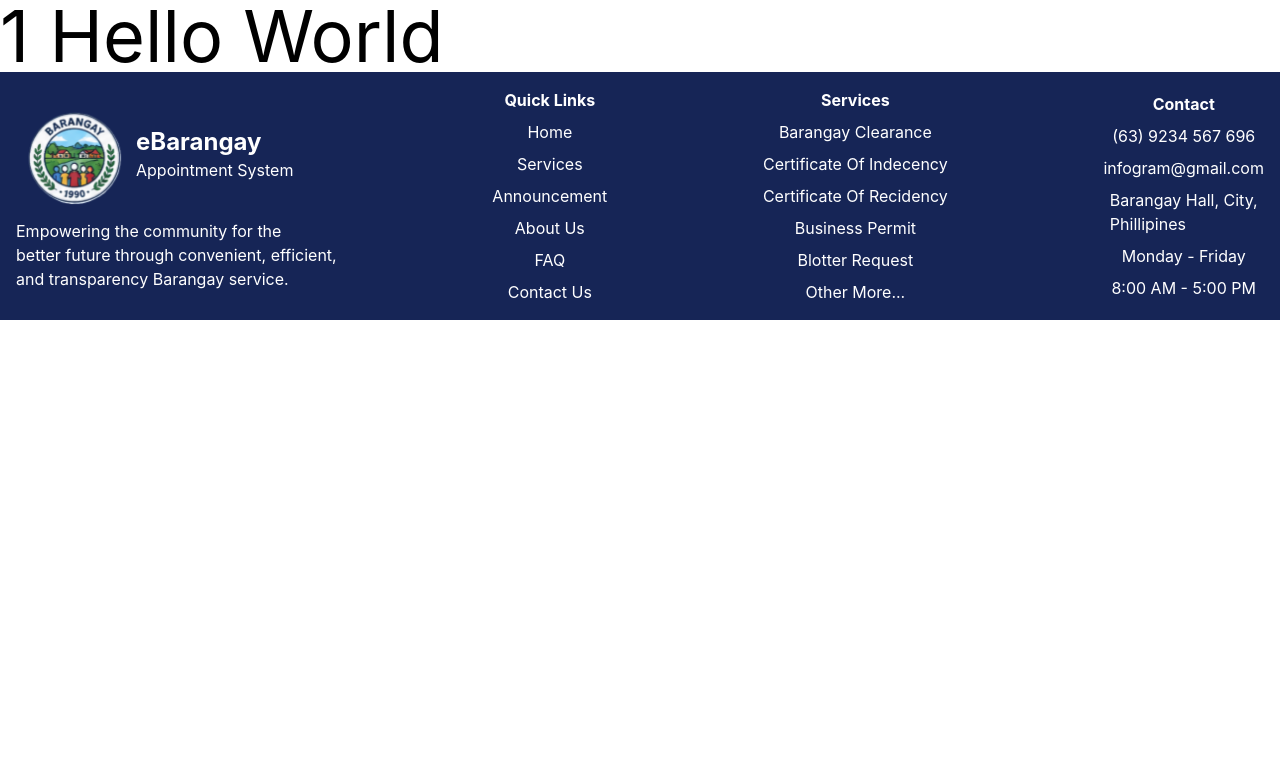
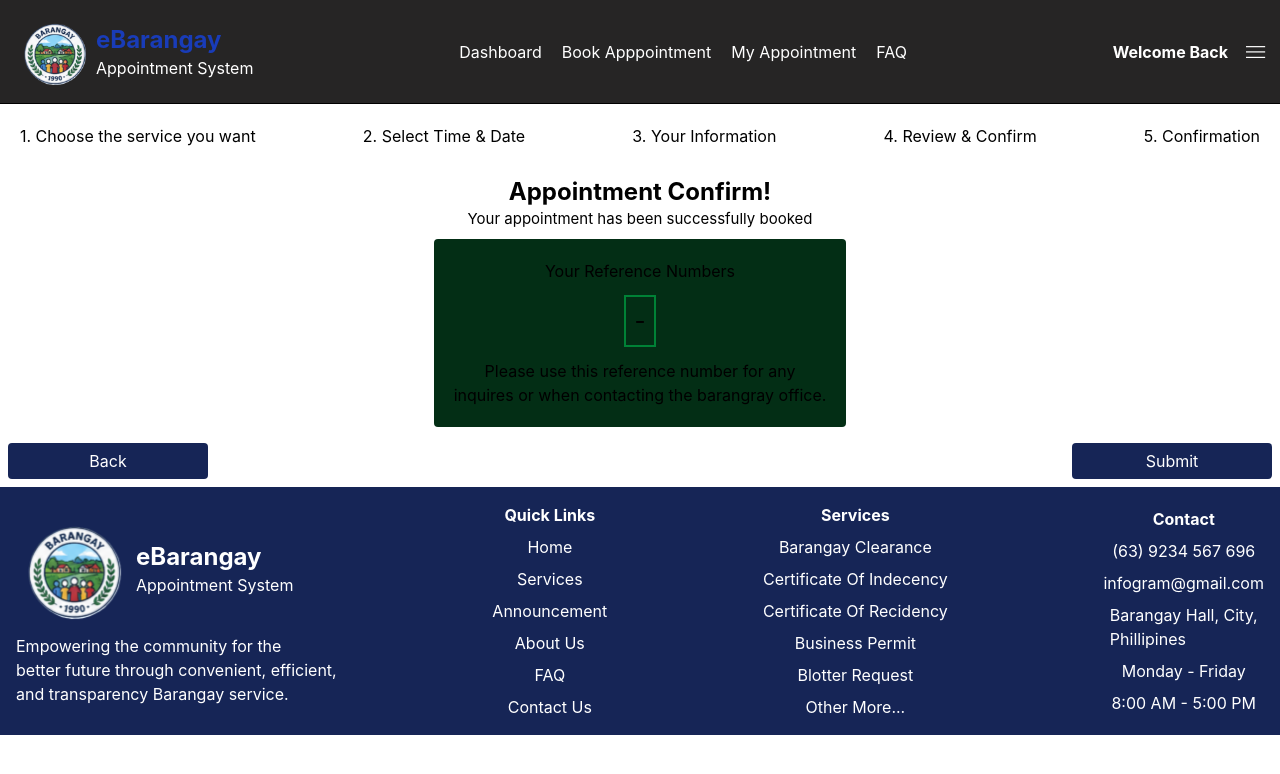
Before and after one commit to ReiMoon72/eBarangay-Appointment-System, a Vue app: page /confirm in a window 1280 px wide. Shown: the top 774 px of the page. Built offline with nearby package versions, Linux system fonts and the light colour scheme.

Commit message:
Front end User 80%

```diff
--- a/src/components/Confirm.vue
+++ /dev/null
@@ -1,14 +0,0 @@
-<script setup>
-import { ref } from 'vue';
-import { useRouter } from 'vue-router';
-
-const router = useRouter();
-
-
-</script>
-
-<template>
-
-    <p class=" text-7xl">1 Hello World</p>
-
-</template>
--- /dev/null
+++ b/src/layouts/Confirm.vue
@@ -0,0 +1,75 @@
+<script setup>
+import { ref, onMounted } from "vue";
+import { useRouter } from "vue-router";
+import UserNavbar from "../components/UserNavbar.vue";
+
+const router = useRouter();
+
+const referenceNumbers = ref("");
+const NumberReference = ref("");
+
+//Btn
+const Back = () => {
+  router.push("/userconfirmation");
+};
+
+//Getting the Random Numbers
+
+onMounted(() => {
+  referenceNumbers.value = sessionStorage.getItem("referenceNumbers" || "N/A");
+  NumberReference.value = sessionStorage.getItem("NumberReference" || "N/A");
+});
+</script>
+
+<template>
+  <UserNavbar />
+  <main class="font-inter p-2">
+    <div
+      class="flex justify-between items-center flex-wrap flex-col gap-3 md:flex-row p-3"
+    >
+      <p>1. Choose the service you want</p>
+      <p>2. Select Time & Date</p>
+      <p>3. Your Information</p>
+      <p>4. Review & Confirm</p>
+      <p>5. Confirmation</p>
+    </div>
+  </main>
+
+  <main class="font-inter p-2">
+    <div class="flex flex-col gap-2 items-center justify-center">
+      <div class="text-center">
+        <b class="text-2xl">Appointment Confirm!</b>
+        <p class="text-smool">Your appointment has been successfully booked</p>
+      </div>
+      <div class=" flex flex-col gap-3 text-center bg-green-950 p-5 rounded-sm">
+        <p>Your Reference Numbers</p>
+        <div class="border-2 border-green-700 w-fit p-2 text-center flex items-center m-auto">
+          <p class="text-2xl">{{ referenceNumbers }} - {{ NumberReference }}</p>
+        </div>
+        <div>
+          <p>
+            Please use this reference number for any <br />
+            inquires or when contacting the barangray office.
+          </p>
+        </div>
+      </div>
+    </div>
+  </main>
+
+  <main class="font-inter">
+    <div class="flex justify-between items-center p-2 flex-wrap">
+      <button
+        class="bg-blue-950 p-1.5 w-50 cursor-pointer rounded-sm text-white"
+        @click="Back"
+      >
+        Back
+      </button>
+      <button
+        class="bg-blue-950 p-1.5 w-50 cursor-pointer rounded-sm text-white"
+        @click="SubmitBtn"
+      >
+        Submit
+      </button>
+    </div>
+  </main>
+</template>
--- a/src/components/Confirmation.vue
+++ b/src/layouts/Confirmation.vue
@@ -1,7 +1,28 @@
 <script setup>
 import { File } from "@lucide/vue";
 import { ref } from "vue";
-import UserNavbar from "./UserNavbar.vue";
+import UserNavbar from "../components/UserNavbar.vue";
+import { useRouter } from "vue-router";
+
+const router = useRouter();
+
+//Btn
+const Back = () => {
+  router.push('/userInfo')
+}
+
+//Random Number
+function GoInfo() {
+  //Generate the Random Number
+  const referenceNumbers = 'EVT- ' + Math.floor(100000 + Math.random() * 900000)
+  const NumberReference = Math.floor(100000 + Math.random() * 900000)
+
+  //Going to Save it
+  sessionStorage.setItem('referenceNumbers', referenceNumbers)
+  sessionStorage.setItem('NumberReference', NumberReference)
+
+  router.push('/confirm')
+}
 </script>
 
 <template>
@@ -18,6 +39,7 @@ import UserNavbar from "./UserNavbar.vue";
       <p>5. Confirmation</p>
     </div>
   </main>
+
   <main
     class="font-inter p-2 bg-offwhite dark:bg-grayewan text-black dark:text-white"
   >
--- a/src/components/UserInformation.vue
+++ b/src/layouts/UserInformation.vue
@@ -1,19 +1,19 @@
 <script setup>
 import { ref } from "vue";
-import Confirmation from "./Confirmation.vue";
+import Confirmation from "../layouts/Confirmation.vue";
 import { useRouter } from "vue-router";
-import UserNavbar from "./UserNavbar.vue";
+import UserNavbar from "../components/UserNavbar.vue";
 
 const Info = ref(true);
 const router = useRouter();
 
 //Btn
 const GoInfo = () => {
-  router.push("/userconfirm");
+  router.push("/userconfirmation");
 };
 
 const Back = () => {
-  router.back();
+  router.push('/usertime');
 };
 </script>
 
--- a/src/components/UserTIme.vue
+++ b/src/layouts/UserTIme.vue
@@ -4,7 +4,7 @@ import { VueDatePicker } from "@vuepic/vue-datepicker";
 import "@vuepic/vue-datepicker/dist/main.css";
 import { useRouter } from "vue-router";
 import UserInformation from "./UserInformation.vue";
-import UserNavbar from "./UserNavbar.vue";
+import UserNavbar from "../components/UserNavbar.vue";
 
 const router = useRouter();
 
--- a/src/pages/Home.vue
+++ b/src/pages/Home.vue
@@ -135,11 +135,8 @@ const ShowFAQ5 = () => {
         <div class="flex items-center justify-center">
           <NotepadText />
         </div>
-        <p><b>Barangay Clearance</b></p>
-        <p>
-          Request Your Barangay <br />
-          Clearance Nows
-        </p>
+        <p><b>Valid ID</b></p>
+        <p>Request Your Valid ID Nows</p>
       </div>
     </div>
   </section>
@@ -207,12 +204,16 @@ const ShowFAQ5 = () => {
     </div>
   </header>
 
-  <section class=" font-inter p-5" id="FAQS">
-    <div class=" flex justify-between items-center flex-col p-3 gap-5 md:flex-row">
+  <section class="font-inter p-5" id="FAQS">
+    <div
+      class="flex justify-between items-center flex-col p-3 gap-5 md:flex-row"
+    >
       <div>
-        <img class=" md:w-150" :src="FAQ" />
+        <img class="md:w-150" :src="FAQ" />
       </div>
-      <div class="bg-grayewan text-white p-10 w-93.5 md:w-110 flex flex-col items-center justify-center rounded-sm">
+      <div
+        class="bg-grayewan text-white p-10 w-93.5 md:w-110 flex flex-col items-center justify-center rounded-sm"
+      >
         <div
           class="bg-graybg p-5 w-89.5 flex flex-col items-start justify-center gap-2"
         >
--- a/src/user/UserBook.vue
+++ b/src/user/UserBook.vue
@@ -3,7 +3,6 @@ import { ref } from "vue";
 import UserNavbar from "../components/UserNavbar.vue";
 import { File } from "@lucide/vue";
 import { useRouter } from "vue-router";
-import UserTIme from "../components/UserTIme.vue";
 
 //For Imports
 const router = useRouter();
@@ -73,13 +72,27 @@ const TimeNext = () => {
         <div class="flex gap-5 items-center">
           <File class="bg-blue-300 p-2 rounded-full" color=" blue" size=" 50" />
           <div>
-            <b>Barangay Clearance</b>
-            <p class="text-smool">Request for Barangay Clearance</p>
+            <b>Certificate of Indigency</b>
+            <p class="text-smool">Request for Certificate of Indigency</p>
           </div>
         </div>
       </div>
       <div
-        class="flex flex-col p-3 h-25 bg-offwhite dark:bg-ultragray text-black dark:text-white p-2 w-fit rounded-xl"
+        class="flex flex-col p-3 h-25 bg-offwhite dark:bg-ultragray text-black dark:text-white p-2 w-82 rounded-xl"
+      >
+        <div class="flex items-end justify-end">
+          <input type="radio" v-model="BClerance" />
+        </div>
+        <div class="flex gap-3 items-center">
+          <File class="bg-blue-300 p-2 rounded-full" color=" blue" size=" 50" />
+          <div>
+            <b>Certificate of Residency</b>
+            <p class="text-smool">Request for Certificate of Residency</p>
+          </div>
+        </div>
+      </div>
+      <div
+        class="flex flex-col p-3 h-25 bg-offwhite dark:bg-ultragray text-black dark:text-white p-2 w-80 rounded-xl"
       >
         <div class="flex items-end justify-end">
           <input type="radio" v-model="BClerance" />
@@ -87,13 +100,13 @@ const TimeNext = () => {
         <div class="flex gap-5 items-center">
           <File class="bg-blue-300 p-2 rounded-full" color=" blue" size=" 50" />
           <div>
-            <b>Barangay Clearance</b>
-            <p class="text-smool">Request for Barangay Clearance</p>
+            <b>Business Permit</b>
+            <p class="text-smool">Request for Business Permit</p>
           </div>
         </div>
       </div>
       <div
-        class="flex flex-col p-3 h-25 bg-offwhite dark:bg-ultragray text-black dark:text-white p-2 w-fit rounded-xl"
+        class="flex flex-col p-3 h-25 bg-offwhite dark:bg-ultragray text-black dark:text-white p-2 w-80 rounded-xl"
       >
         <div class="flex items-end justify-end">
           <input type="radio" v-model="BClerance" />
@@ -101,13 +114,13 @@ const TimeNext = () => {
         <div class="flex gap-5 items-center">
           <File class="bg-blue-300 p-2 rounded-full" color=" blue" size=" 50" />
           <div>
-            <b>Barangay Clearance</b>
-            <p class="text-smool">Request for Barangay Clearance</p>
+            <b>Blotter Request</b>
+            <p class="text-smool">Request for Blotter Request</p>
           </div>
         </div>
       </div>
       <div
-        class="flex flex-col p-3 h-25 bg-offwhite dark:bg-ultragray text-black dark:text-white p-2 w-fit rounded-xl"
+        class="flex flex-col p-3 h-25 bg-offwhite dark:bg-ultragray text-black dark:text-white p-2 w-80 rounded-xl"
       >
         <div class="flex items-end justify-end">
           <input type="radio" v-model="BClerance" />
@@ -115,22 +128,8 @@ const TimeNext = () => {
         <div class="flex gap-5 items-center">
           <File class="bg-blue-300 p-2 rounded-full" color=" blue" size=" 50" />
           <div>
-            <b>Barangay Clearance</b>
-            <p class="text-smool">Request for Barangay Clearance</p>
-          </div>
-        </div>
-      </div>
-      <div
-        class="flex flex-col p-3 h-25 bg-offwhite dark:bg-ultragray text-black dark:text-white p-2 w-fit rounded-xl"
-      >
-        <div class="flex items-end justify-end">
-          <input type="radio" v-model="BClerance" />
-        </div>
-        <div class="flex gap-5 items-center">
-          <File class="bg-blue-300 p-2 rounded-full" color=" blue" size=" 50" />
-          <div>
-            <b>Barangay Clearance</b>
-            <p class="text-smool">Request for Barangay Clearance</p>
+            <b>Valid ID</b>
+            <p class="text-smool">Request for Valid ID</p>
           </div>
         </div>
       </div>
```
Also changed, not shown: src/admin-layout/admin-main.vue (added, +9 -0 lines), src/router/index.js (+5 -5 lines).
